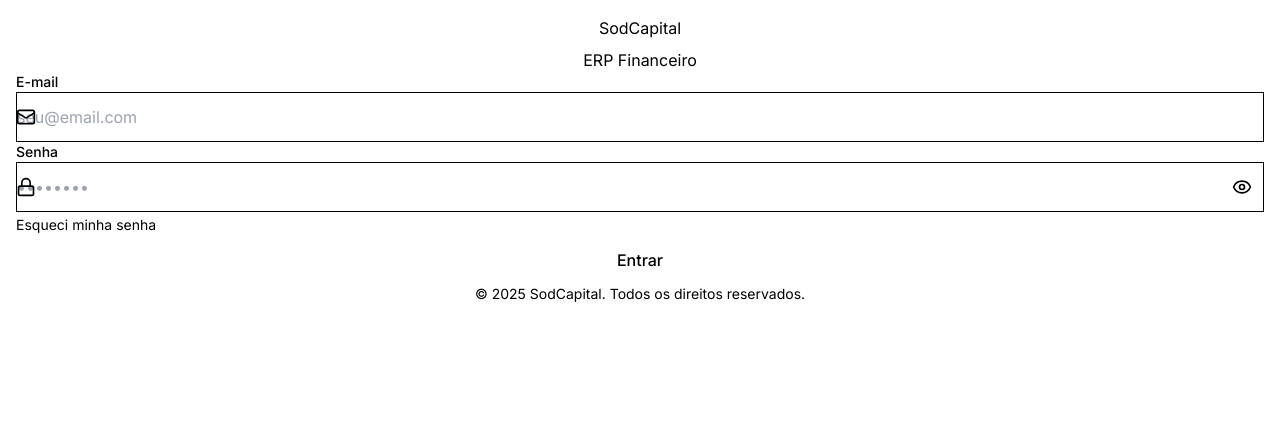
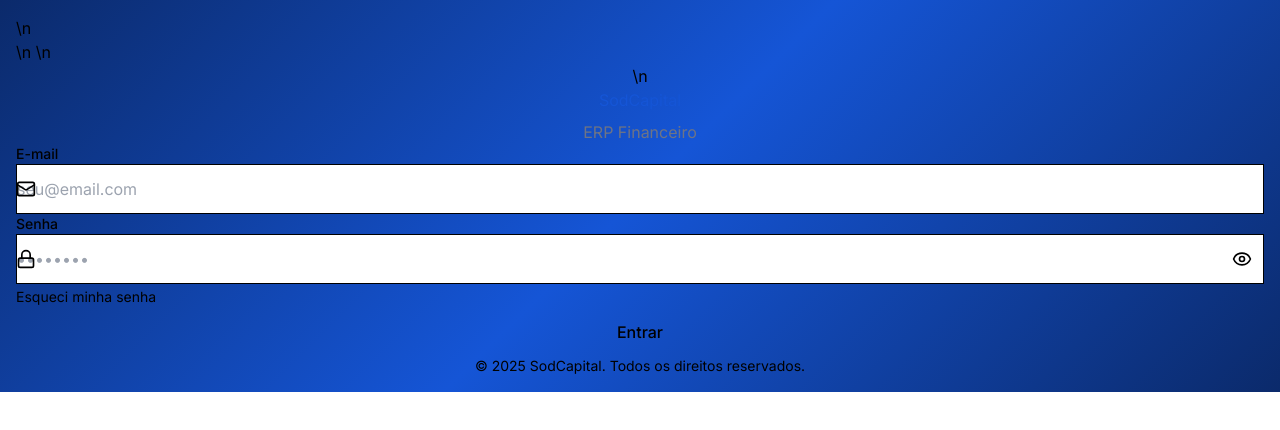
Before and after one commit to marcusrobsonnascimento/app-sodcapital, a Next.js app: page /login in a window 1280 px wide. Shown: the top 430 px of the page. Built offline with nearby package versions, Linux system fonts and the light colour scheme.

Commit message:
auto-commit for 5aab9c85-59b8-4783-8b6e-27257bc2a40f

```diff
--- a/app/login/page.tsx
+++ b/app/login/page.tsx
@@ -38,13 +38,11 @@ export default function LoginPage() {
   }
 
   return (
-    <div className="min-h-screen flex items-center justify-center bg-gradient-to-br from-primary-900 via-primary to-primary-900 p-4">
-      <div className="w-full max-w-md">
-        <div className="bg-white rounded-2xl shadow-2xl p-8">
-          {/* Logo */}
-          <div className="text-center mb-8">
-            <h1 className="text-3xl font-bold text-primary">SodCapital</h1>
-            <p className="text-gray mt-2">ERP Financeiro</p>
+    <div className="min-h-screen flex items-center justify-center p-4" style={{
+      background: 'linear-gradient(135deg, #0B2A6B 0%, #1555D6 50%, #0B2A6B 100%)'
+    }}>
+      <div className="w-full max-w-md">\n        <div className="bg-white rounded-2xl shadow-2xl p-8">\n          {/* Logo */}\n          <div className="text-center mb-8">\n            <h1 className="text-3xl font-bold" style={{ color: '#1555D6' }}>SodCapital</h1>
+            <p className="mt-2" style={{ color: '#6E7485' }}>ERP Financeiro</p>
           </div>
 
           {/* Formulário */}
```
